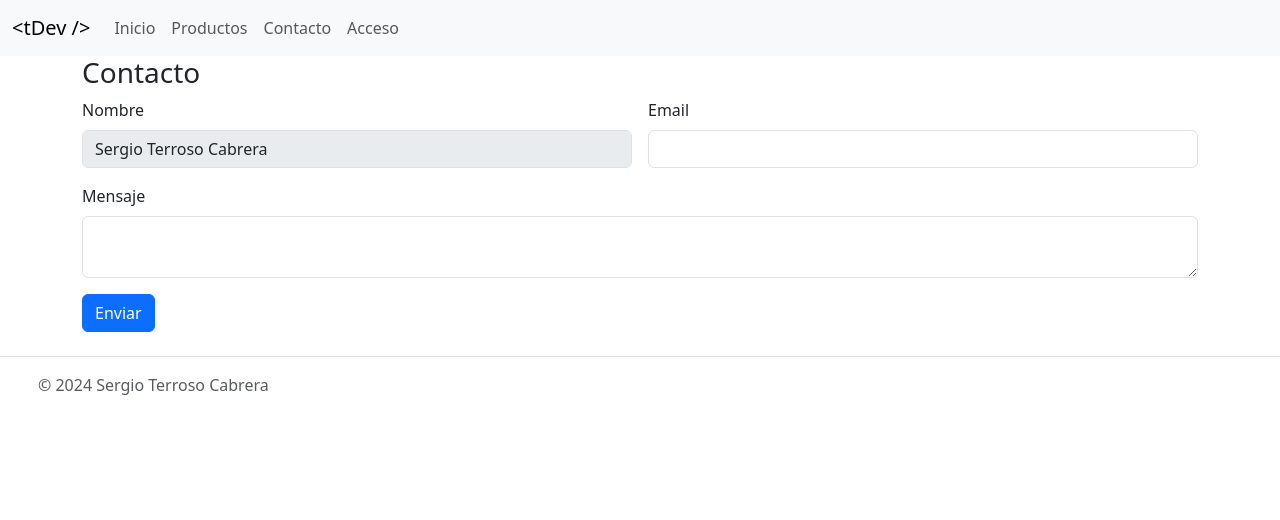
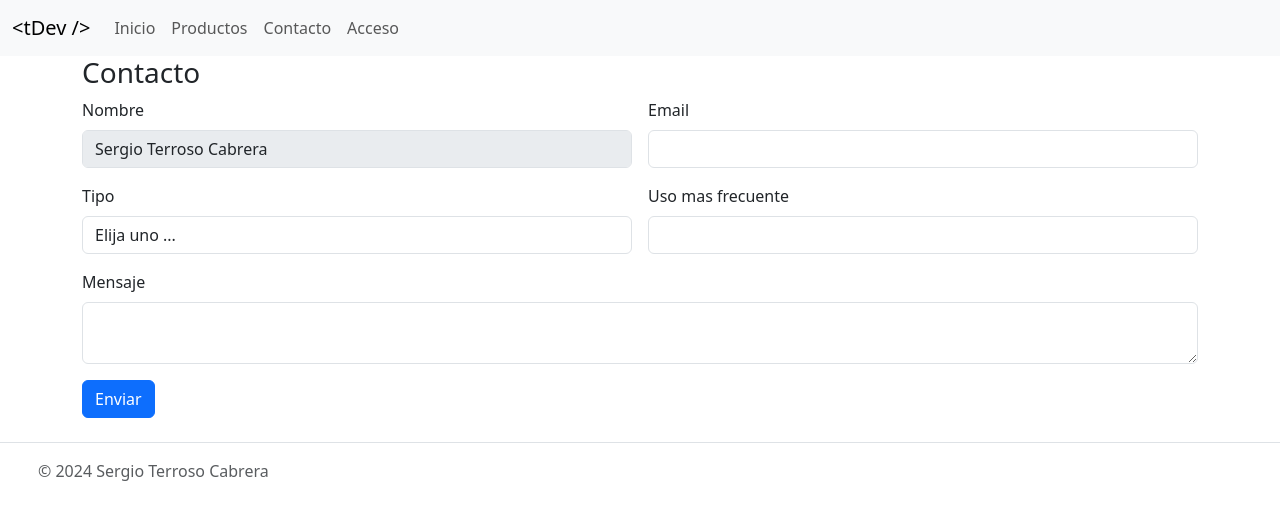
Before and after one commit to sterroso/landing-page-angular, an Angular app: page /contacto in a window 1280 px wide. Shown: the top 520 px of the page. Built offline with nearby package versions, Linux system fonts and the light colour scheme.

Commit message:
Se agrego el subformulario tipo de usuario.

```diff
--- a/src/app/app.module.ts
+++ b/src/app/app.module.ts
@@ -9,6 +9,7 @@ import { ProductosComponent } from './productos/productos.component';
 import { DetalleProductoComponent } from './detalle-producto/detalle-producto.component';
 import { FormsModule, ReactiveFormsModule } from '@angular/forms';
 import { LoginComponent } from './login/login.component';
+import { TipoComponent } from './contacto/tipo/tipo.component';
 
 @NgModule({
   declarations: [
@@ -17,7 +18,8 @@ import { LoginComponent } from './login/login.component';
     InicioComponent,
     ProductosComponent,
     DetalleProductoComponent,
-    LoginComponent
+    LoginComponent,
+    TipoComponent,
   ],
   imports: [
     BrowserModule,
--- a/src/app/contacto/contacto.component.html
+++ b/src/app/contacto/contacto.component.html
@@ -44,6 +44,27 @@
       </div>
     </div>
 
+    <div class="col-md-6">
+      <label for="tipoUsuario" class="form-label">Tipo</label>
+      <select
+        name="tipoUsuario"
+        id="tipoUsuario"
+        class="form-control"
+        formControlName="tipo"
+        (change)="updateTipoUsuario()"
+      >
+        <option value="" selected>Elija uno ...</option>
+        <option value="individual">Individual</option>
+        <option value="corporativo">Corporativo</option>
+        <option value="educativo">Educativo</option>
+        <option value="otro">Otro</option>
+      </select>
+    </div>
+
+    <div class="col-md-6">
+      <input-tipo-secundario [tipoUsuario]="tipoUsuario" />
+    </div>
+
     <div class="col-12">
       <label
         for="message"
@@ -53,7 +74,6 @@
         class="form-control"
         id="message"
         formControlName="message"
-        ngClass="{ is-invalid: true }"
         [ngClass]="{ 'is-invalid': hasError('message', 'required') && (contactForm.get('message')?.touched || !contactForm.get('message')?.pristine)}"
         required
       ></textarea>
--- a/src/app/contacto/contacto.component.ts
+++ b/src/app/contacto/contacto.component.ts
@@ -15,12 +15,14 @@ export interface IContactForm {
 export class ContactoComponent implements OnInit {
   contactForm: FormGroup;
   private hardcodedName: string = 'Sergio Terroso Cabrera';
+  tipoUsuario: string = '';
 
   constructor(private form: FormBuilder) {
     this.contactForm = this.form.group({
       name: ['', [Validators.required, Validators.minLength(3)]],
       email: ['', [Validators.required, Validators.email]],
-      message: ['', Validators.required]
+      tipo: [''],
+      message: ['', Validators.required],
     });
   }
 
@@ -33,6 +35,10 @@ export class ContactoComponent implements OnInit {
     return this.contactForm.get(controlName)?.hasError(errorName) || false;
   }
 
+  updateTipoUsuario(): void {
+    this.tipoUsuario = this.contactForm.get('tipo')?.value;
+  }
+
   sendForm() {
     console.log(this.contactForm);
   }
--- /dev/null
+++ b/src/app/contacto/tipo/tipo.component.html
@@ -0,0 +1,4 @@
+<form [formGroup]="subformTipoUsuario">
+  <label for="detalleTipo" class="form-label">{{ labelText }}</label>
+  <input type="text" class="form-control" id="detalleTipo" formControlName="detalle" />
+</form>
--- /dev/null
+++ b/src/app/contacto/tipo/tipo.component.ts
@@ -0,0 +1,26 @@
+import { Component, Input, OnChanges, SimpleChanges } from '@angular/core';
+import { FormBuilder, FormGroup } from '@angular/forms';
+
+@Component({
+  selector: 'input-tipo-secundario',
+  templateUrl: './tipo.component.html',
+  styleUrls: ['./tipo.component.css']
+})
+export class TipoComponent implements OnChanges {
+  @Input() tipoUsuario: string = '';
+
+  subformTipoUsuario: FormGroup;
+
+  // ['Uso mas frecuente', 'Nombre de la compañia', 'Nombre de la institucion', 'Especifique']
+  labelText: string = 'Uso mas frecuente'
+
+  constructor(private subform: FormBuilder) {
+    this.subformTipoUsuario = this.subform.group({
+      detalle: [''],
+    });
+  }
+
+  ngOnChanges(changes: SimpleChanges): void {
+    console.log('changes', changes);
+  }
+}
```
Also changed, not shown: src/app/contacto/tipo/tipo.component.css (added), 1 other file (tests, documents, lock files or other folders).
